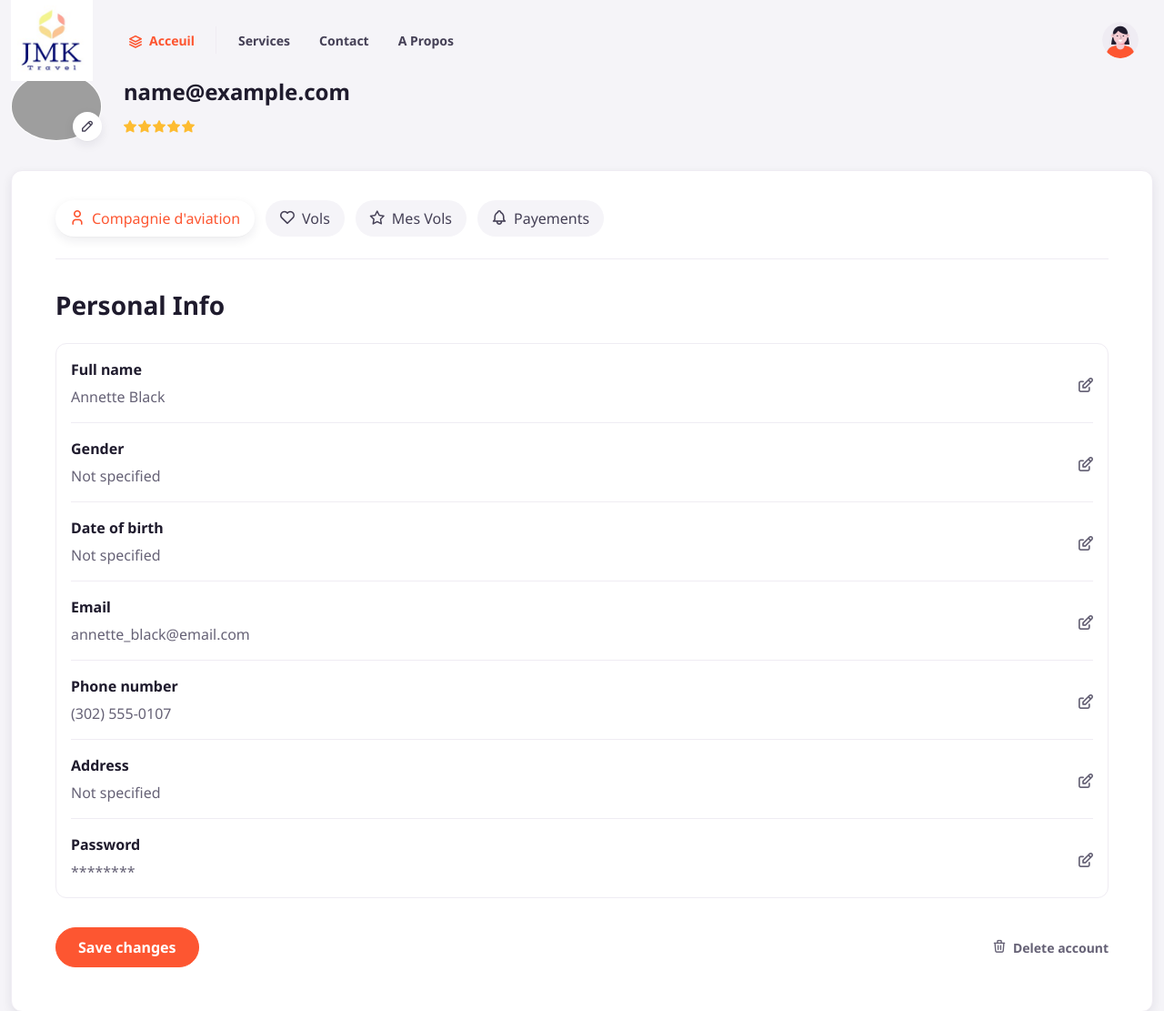
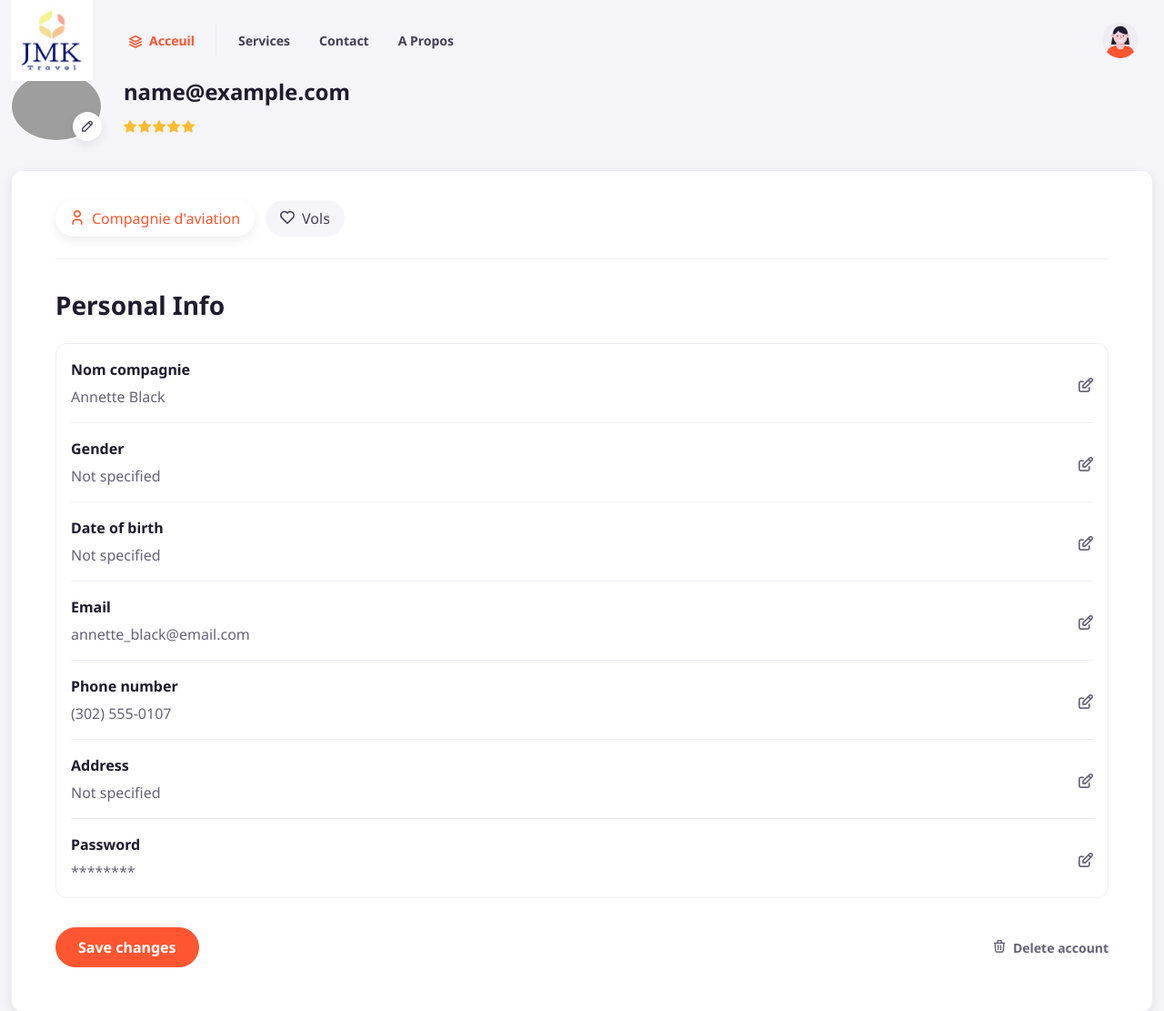
Before and after one commit to JoKonde/vol, a PHP site: page /dashboard.php in a window 1280 px wide. Shown: the part 17-1128 px from the top of the page at 91% size. Run offline with PHP 8.4, Linux system fonts and the light colour scheme; the visitor is signed in with stand-in values (Sample User, id 1); some web fonts are replaced; grey boxes are pictures that could not be loaded.

Commit message:
fix(dashboard)

```diff
--- a/dashboard.php
+++ b/dashboard.php
@@ -211,10 +211,17 @@
         </a>
             <div class="collapse d-md-block" id="account-nav">
               <ul class="nav nav-pills flex-column flex-md-row pt-3 pt-md-0 pb-md-4 border-bottom-md">
-                <li class="nav-item mb-md-0 me-md-2 pe-md-1"><a class="nav-link active" href="city-guide-account-info.html" aria-current="page"><i class="fi-user mt-n1 me-2 fs-base"></i>Compagnie d'aviation</a></li>
-                <li class="nav-item mb-md-0 me-md-2 pe-md-1"><a class="nav-link" href="city-guide-account-favorites.html"><i class="fi-heart mt-n1 me-2 fs-base"></i>Vols</a></li>
-                <li class="nav-item mb-md-0 me-md-2 pe-md-1"><a class="nav-link" href="city-guide-account-reviews.html"><i class="fi-star mt-n1 me-2 fs-base"></i>Mes Vols</a></li>
-                <li class="nav-item mb-md-0"><a class="nav-link" href="city-guide-account-notifications.html"><i class="fi-bell mt-n1 me-2 fs-base"></i>Payements</a></li>
+              <?php
+        if ($_SESSION['role'] == "Admin") {
+            echo '<li class="nav-item mb-md-0 me-md-2 pe-md-1"><a class="nav-link active" href="#" aria-current="page"><i class="fi-user mt-n1 me-2 fs-base"></i>Compagnie d\'aviation</a></li>';
+            echo '<li class="nav-item mb-md-0 me-md-2 pe-md-1"><a class="nav-link" href="city-guide-account-favorites.html"><i class="fi-heart mt-n1 me-2 fs-base"></i>Vols</a></li>';
+        } else {
+            echo '<li class="nav-item mb-md-0 me-md-2 pe-md-1"><a class="nav-link" href="city-guide-account-favorites.html"><i class="fi-heart mt-n1 me-2 fs-base"></i>Reservations</a></li>';
+            echo '<li class="nav-item mb-md-0 me-md-2 pe-md-1"><a class="nav-link" href="city-guide-account-reviews.html"><i class="fi-star mt-n1 me-2 fs-base"></i>Mes Vols</a></li>';
+            echo '<li class="nav-item mb-md-0"><a class="nav-link" href="city-guide-account-notifications.html"><i class="fi-bell mt-n1 me-2 fs-base"></i>Payements</a></li>';
+        }
+    ?>
+
                 <li class="nav-item d-md-none"><a class="nav-link" href="index.php"><i class="fi-logout mt-n1 me-2 fs-base"></i>Deconnexion</a></li>
               </ul>
             </div>
@@ -227,7 +234,7 @@
             <div class="border-bottom pb-3 mb-3">
               <div class="d-flex align-items-center justify-content-between">
                 <div class="pe-2">
-                  <label class="form-label fw-bold">Full name</label>
+                  <label class="form-label fw-bold">Nom compagnie</label>
                   <div id="name-value">Annette Black</div>
                 </div>
                 <div data-bs-toggle="tooltip" title="Edit"><a class="nav-link py-0" href="#name-collapse" data-bs-toggle="collapse"><i class="fi-edit"></i></a></div>
```
Also changed, not shown: Compagnie.php (added, +66 -0 lines).
